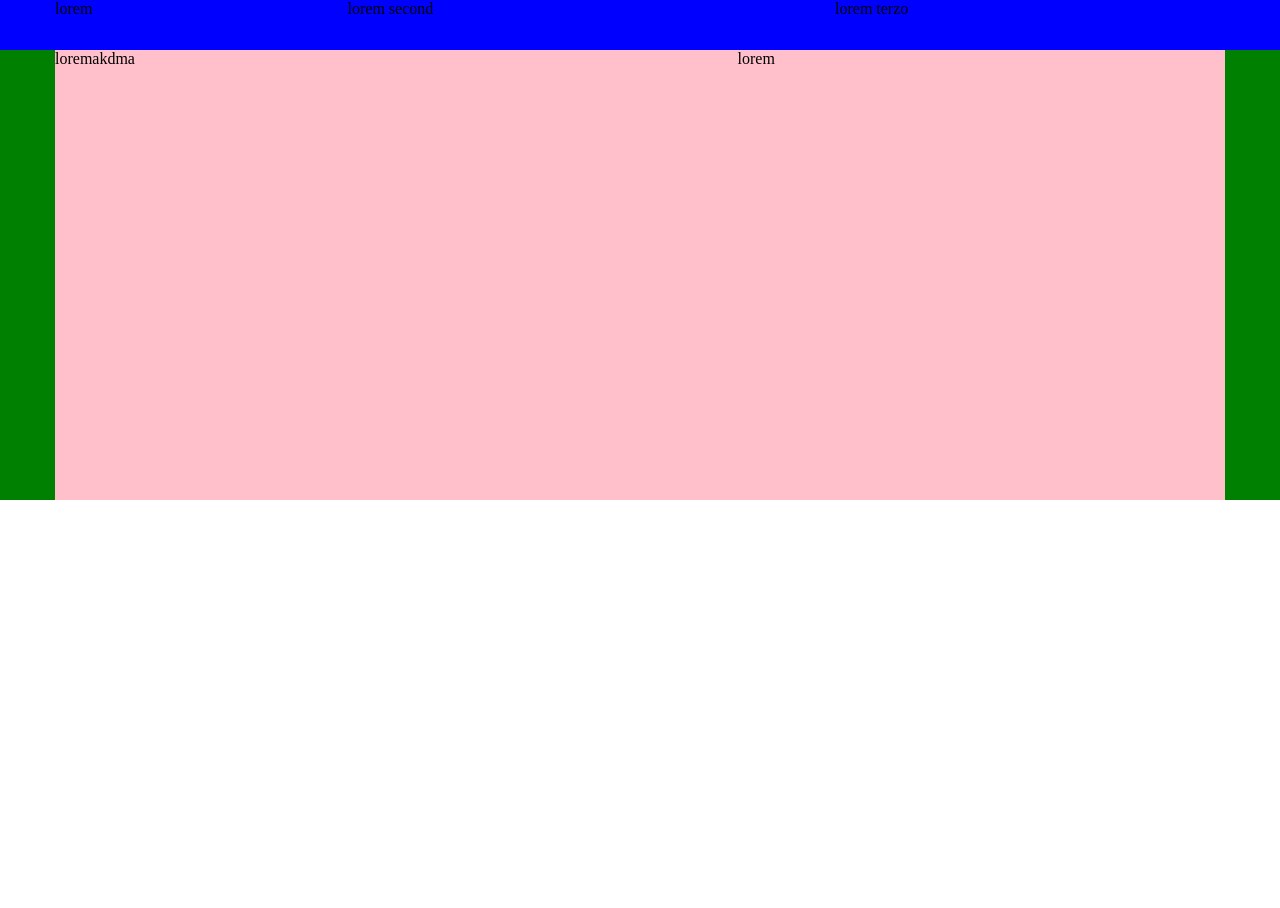
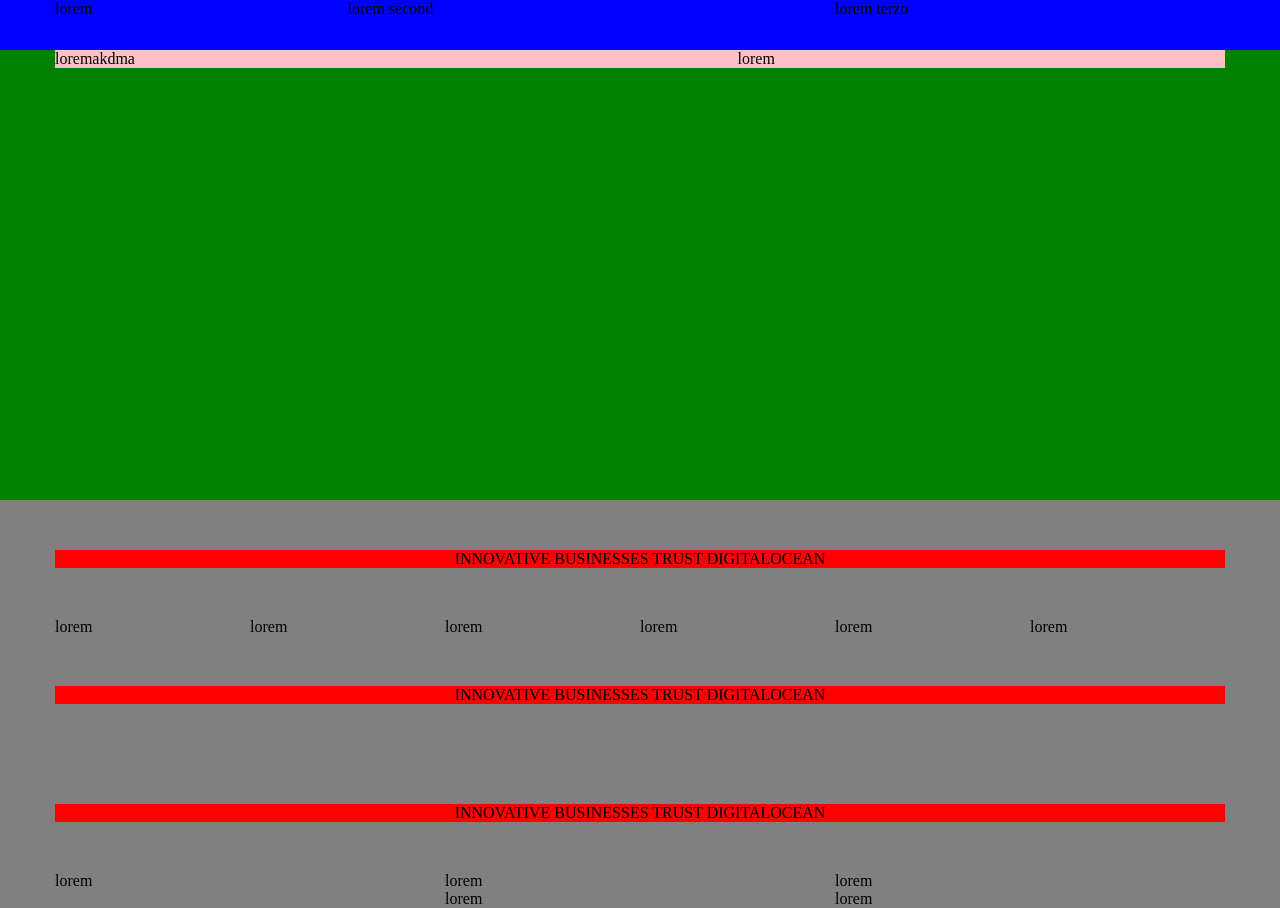
Before and after one commit to erasmomagliozzi/html-css-digitalocean, a plain HTML site: page index.html in a window 1280 px wide. Before the commit the page ends 800 px from the top, so only its background shows below. Drawn offline with Linux system fonts and the light colour scheme.

Commit message:
First section

```diff
--- a/css/style.css
+++ b/css/style.css
@@ -8,5 +8,14 @@ header {
 }
 .central_header {
   background-color: pink;
-  height: 450px;
 }
+.first_section,
+.second_section {
+  width: 100%;
+  background-color: grey;
+}
+.innovative {
+  margin: 50px 0;
+  background-color: red;
+  text-align: center;
+}
--- a/index.html
+++ b/index.html
@@ -46,22 +46,82 @@
     </header>
 
     <main>
-      <section>
+      <section class="first_section">
+        <div class="container">
+            <div class="innovative col-xs-12 col-lg-12">
+             <p>INNOVATIVE BUSINESSES TRUST DIGITALOCEAN</p>
+            </div>
+
+
+          <div class="row central_logo">
+            <div class="col-lg-2 col-xs-6">
+                lorem
+            </div>
+            <div class="col-lg-2 col-xs-6">
+                lorem
+            </div>
+            <div class="col-lg-2 col-xs-6">
+                lorem
+            </div>
+            <div class="col-lg-2 col-xs-6">
+                lorem
+            </div>
+            <div class="col-lg-2 col-xs-6">
+                lorem
+            </div>
+            <div class="col-lg-2 col-xs-6">
+                lorem
+            </div>
+
+          </div>
+            <div class="innovative col-xs-12 col-lg-12">
+             <p>INNOVATIVE BUSINESSES TRUST DIGITALOCEAN</p>
+            </div>
+          </div>
+
+
 
       </section>
-      <section>
+      <section class="second_section">
+        <div class="container">
+          <div class="innovative col-xs-12 col-lg-12">
+           <p>INNOVATIVE BUSINESSES TRUST DIGITALOCEAN</p>
+          </div>
+          <div class="col-lg-4">
+            lorem
+
+          </div>
+          <div class="col-lg-4">
+            lorem
+
+          </div>
+          <div class="col-lg-4">
+            lorem
+
+          </div>
+          <div class="col-offset-lg-4 col-lg-4">
+            lorem
+
+          </div>
+          <div class="col-lg-4">
+            lorem
+
+          </div>
+
+
+        </div>
 
       </section>
-      <section>
+      <section class="third_section">
 
       </section>
-      <section>
+      <section class="fourth_section">
 
       </section>
-      <section>
+      <section class="fifth_section">
 
       </section>
-      <section>
+      <section class="sixth_section">
 
       </section>
 
```
